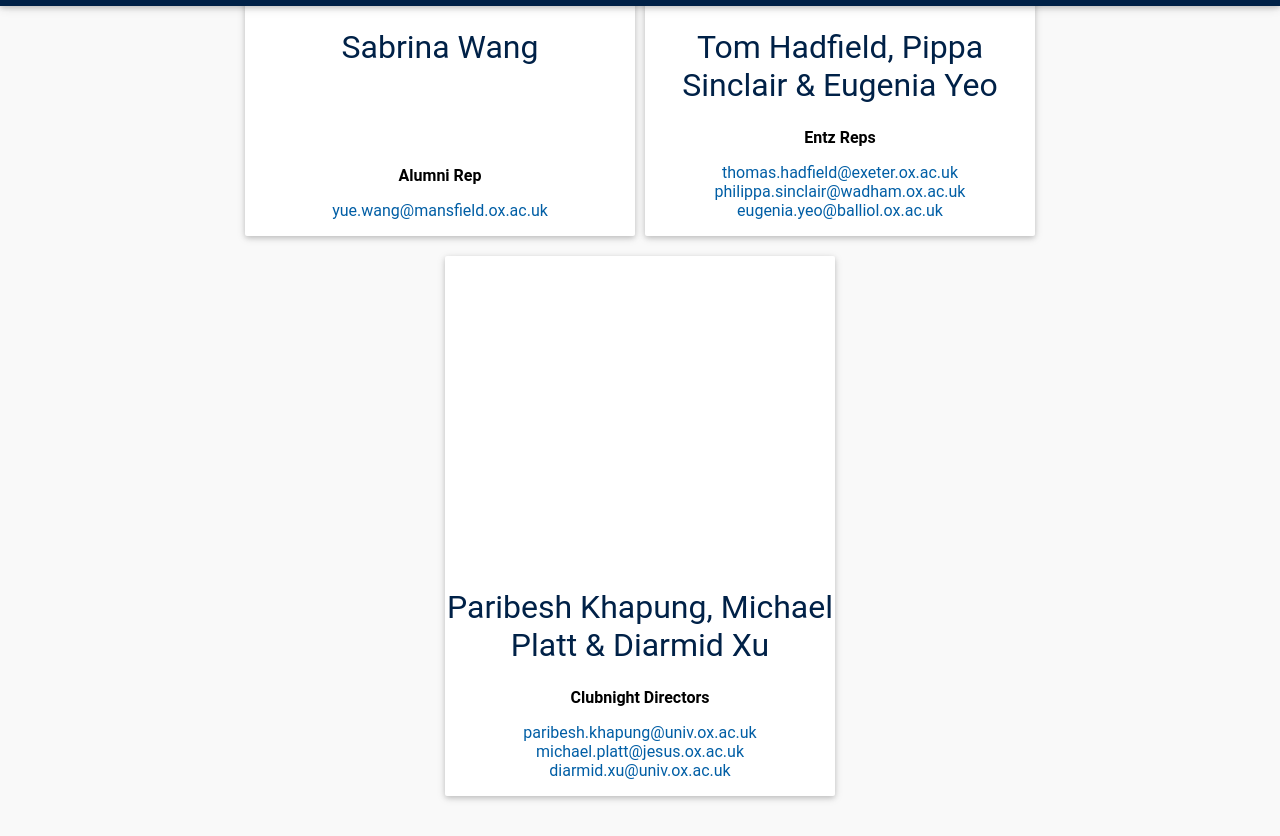
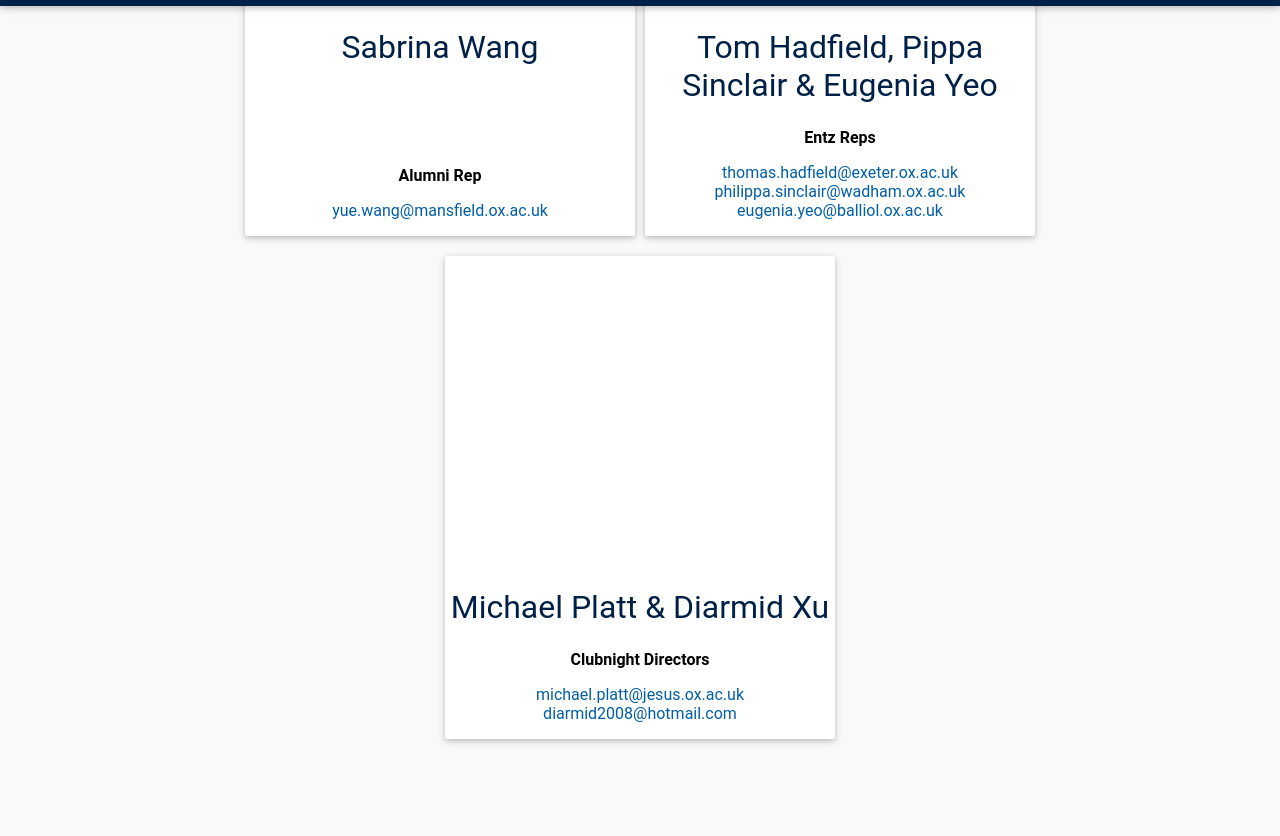
Before and after one commit to OUBaC/OUBaC.github.io, a Jekyll site: the page built from the-committee.html, in a window 1280 px wide and 900 px high, scrolled down 2922 px, cut to the strip 64-900 px from the top of the window. Built offline with Jekyll 4.4.1, drawn with Linux system fonts in a browser that asks for light colours; after the commit the page ends 3765 px from its top, so only the background shows below that.

Commit message:
Update the committee.

```diff
--- a/the-committee.html
+++ b/the-committee.html
@@ -85,11 +85,10 @@ members:
    photo: ""
 
  - role: Clubnight Directors
-   name: Paribesh Khapung, Michael Platt &amp; Diarmid Xu
+   name: Michael Platt &amp; Diarmid Xu
    emails:
-   - paribesh.khapung@univ.ox.ac.uk
    - michael.platt@jesus.ox.ac.uk
-   - diarmid.xu@univ.ox.ac.uk
+   - diarmid2008@hotmail.com
    comment: ""
    photo: ""
 
```
